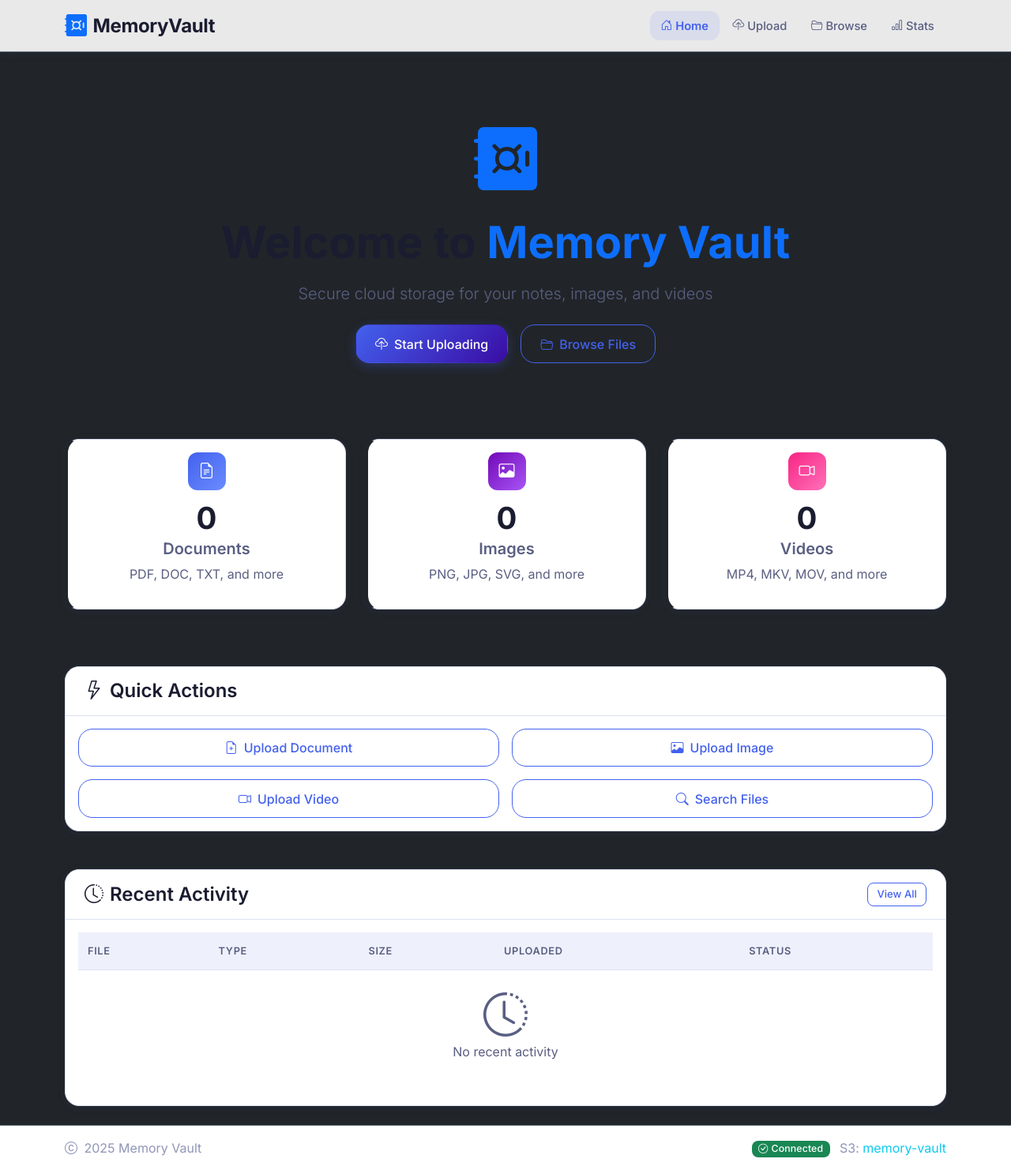
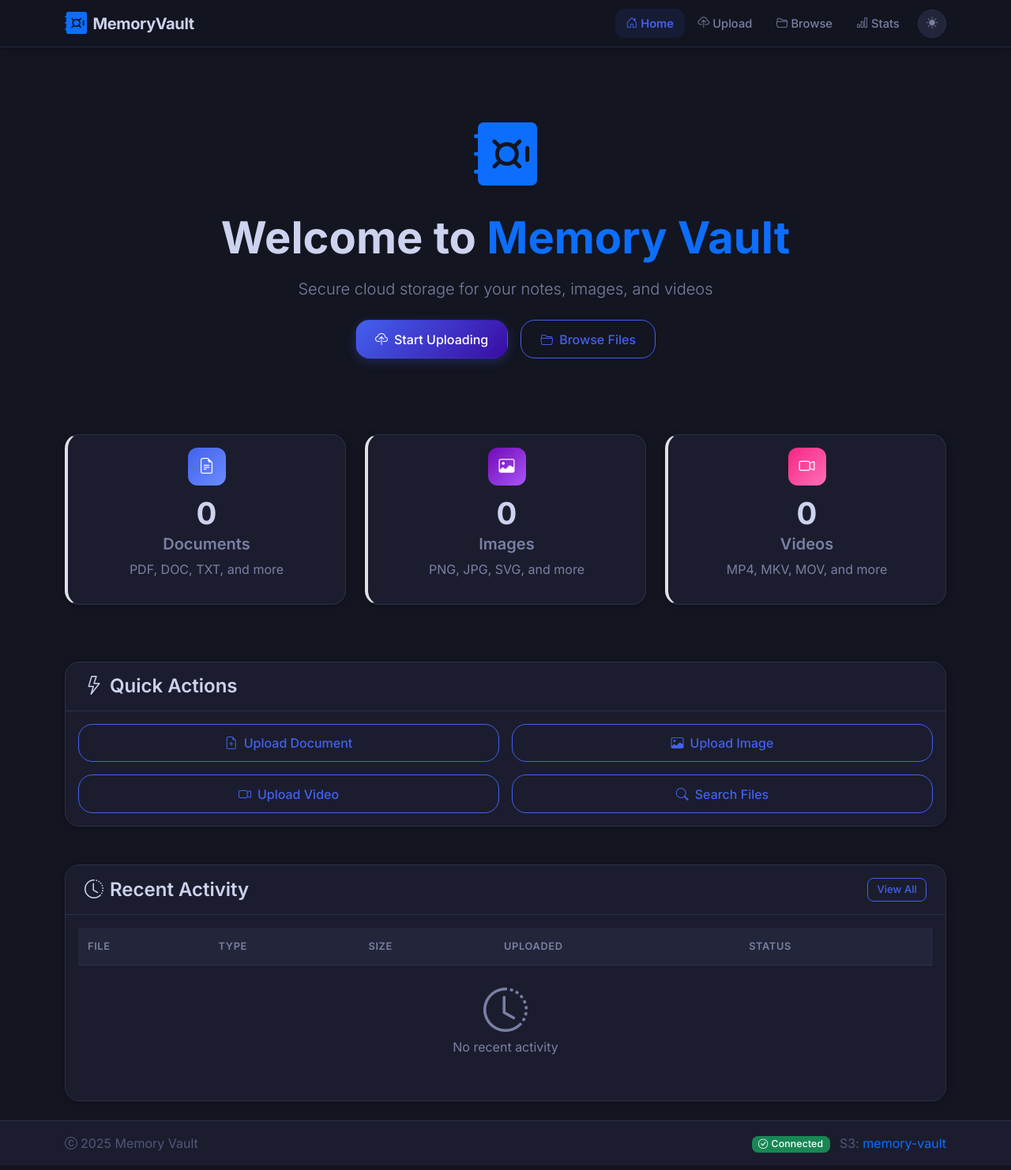
Before and after one commit to KeneanDita/Memory-Vault, a Flask app: page / in a window 1280 px wide. Shown: the whole page at 79% size. Run offline with Flask 3, Linux system fonts and the light colour scheme; data that the repository does not hold is empty; parts of the project's set-up code (start-up, migrations or seed data) failed here and were passed over; some libraries are stand-ins or nearby versions.

Commit message:
Implement immediate theme application on page load and enhance navbar accessibility. Adjust styles for better alignment and improve alert dismiss button functionality.

```diff
--- a/app/templates/base.html
+++ b/app/templates/base.html
@@ -5,7 +5,15 @@
     <meta name="viewport" content="width=device-width, initial-scale=1.0" />
     <title>Memory Vault | {% block title %}Secure Storage{% endblock %}</title>
 
-    <!-- Bootstrap 5.3 Dark Theme -->
+    <!-- Apply saved theme immediately — prevents flash of wrong theme -->
+    <script>
+      (function () {
+        var t = localStorage.getItem('theme') || 'dark';
+        document.documentElement.setAttribute('data-bs-theme', t);
+      })();
+    </script>
+
+    <!-- Bootstrap 5.3 -->
     <link
       href="https://cdn.jsdelivr.net/npm/bootstrap@5.3.0-alpha1/dist/css/bootstrap.min.css"
       rel="stylesheet"
@@ -19,7 +27,7 @@
 
     <!-- Google Fonts -->
     <link
-      href="https://fonts.googleapis.com/css2?family=Inter:wght@300;400;500;600;700&family=JetBrains+Mono:wght@300;400&display=swap"
+      href="https://fonts.googleapis.com/css2?family=Inter:wght@300;400;500;600;700&display=swap"
       rel="stylesheet"
     />
 
@@ -33,20 +41,19 @@
 
     {% block extra_css %}{% endblock %}
   </head>
-  <body class="bg-dark text-light">
+
+  <body>
     <!-- Navigation -->
-    <nav
-      class="navbar navbar-expand-lg navbar-dark bg-dark border-bottom border-secondary"
-    >
+    <nav class="navbar navbar-expand-lg">
       <div class="container">
         <a
-          class="navbar-brand d-flex align-items-center text-dark"
+          class="navbar-brand d-flex align-items-center"
           href="{{ url_for('main.index') }}"
         >
           <div class="logo-icon me-2">
             <i class="bi bi-safe-fill text-primary"></i>
           </div>
-          <span class="fw-bold fs-4">MemoryVault</span>
+          <span class="fw-bold">MemoryVault</span>
         </a>
 
         <button
@@ -54,12 +61,15 @@
           type="button"
           data-bs-toggle="collapse"
           data-bs-target="#navbarNav"
+          aria-controls="navbarNav"
+          aria-expanded="false"
+          aria-label="Toggle navigation"
         >
           <span class="navbar-toggler-icon"></span>
         </button>
 
         <div class="collapse navbar-collapse" id="navbarNav">
-          <ul class="navbar-nav ms-auto">
+          <ul class="navbar-nav ms-auto align-items-center">
             <li class="nav-item">
               <a
                 class="nav-link {% if request.endpoint == 'main.index' %}active{% endif %}"
@@ -92,6 +102,15 @@
                 <i class="bi bi-bar-chart me-1"></i>Stats
               </a>
             </li>
+            <li class="nav-item ms-2">
+              <button
+                id="themeToggle"
+                class="btn theme-toggle-btn"
+                title="Toggle light / dark theme"
+              >
+                <i class="bi bi-moon-stars-fill"></i>
+              </button>
+            </li>
           </ul>
         </div>
       </div>
@@ -99,34 +118,33 @@
 
     <!-- Flash Messages -->
     <div class="container mt-3">
-      {% with messages = get_flashed_messages(with_categories=true) %} {% if
-      messages %} {% for category, message in messages %}
+      {% with messages = get_flashed_messages(with_categories=true) %}
+      {% if messages %}
+      {% for category, message in messages %}
       <div
-        class="alert alert-{{ 'danger' if category == 'error' else 'success' }} alert-dismissible fade show shadow-sm"
+        class="alert alert-{{ 'danger' if category == 'error' else 'success' }} alert-dismissible fade show"
       >
         <i
           class="bi bi-{{ 'exclamation-triangle' if category == 'error' else 'check-circle' }} me-2"
         ></i>
         {{ message }}
-        <button
-          type="button"
-          class="btn-close btn-close-white"
-          data-bs-dismiss="alert"
-        ></button>
+        <button type="button" class="btn-close" data-bs-dismiss="alert"></button>
       </div>
-      {% endfor %} {% endif %} {% endwith %}
+      {% endfor %}
+      {% endif %}
+      {% endwith %}
     </div>
 
     <!-- Main Content -->
     <main class="container my-4">{% block content %}{% endblock %}</main>
 
     <!-- Footer -->
-    <footer class="footer mt-auto py-3 bg-dark border-top border-secondary">
+    <footer class="footer mt-auto py-3">
       <div class="container">
-        <div class="row">
+        <div class="row align-items-center">
           <div class="col-md-6">
             <p class="mb-0 text-muted">
-              <i class="bi bi-c-circle me-1"></i> 2025 Memory Vault
+              <i class="bi bi-c-circle me-1"></i>2025 Memory Vault
             </p>
           </div>
           <div class="col-md-6 text-md-end">
@@ -134,7 +152,7 @@
               <span class="badge bg-success me-2">
                 <i class="bi bi-check-circle me-1"></i>Connected
               </span>
-              S3: <span class="text-info">{{ config.S3_BUCKET_NAME }}</span>
+              S3: <span class="text-primary">{{ config.S3_BUCKET_NAME }}</span>
             </p>
           </div>
         </div>
```
